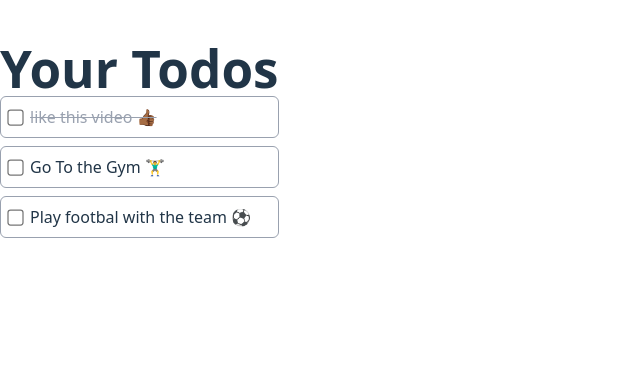
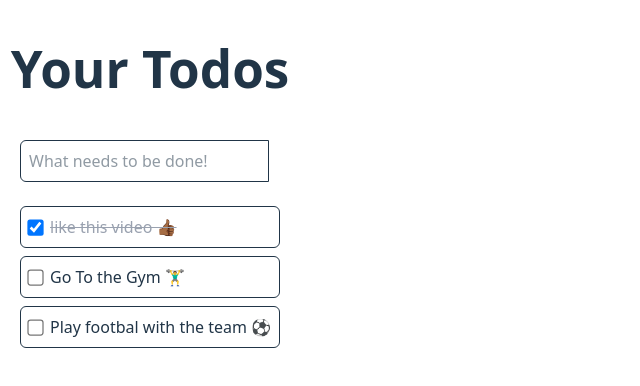
Before and after one commit to lievin219/react-projects, a React (Vite) app in the folder todo/todo-project/: page / in a window 1280 px wide. Shown: the top 386 px of the page, without its empty margins (0-640 px from the left). Built offline with nearby package versions, Linux system fonts and the light colour scheme.

Commit message:
added some changes in state updates

```diff
--- a/todo/todo-project/src/App.tsx
+++ b/todo/todo-project/src/App.tsx
@@ -1,20 +1,34 @@
-import {React} from 'react'
+import {React, useState} from 'react'
 import TodoItem from './components/TodoItem'
 
 import { mydata } from './datas/todo'
+import { AddToForm } from './components/AddToForm'
 
 function App() {
+
+   const [todos,setTodos]=useState(mydata)
+  function setTodoCompleted(id:number,completed:boolean){
+alert(`Todo with ${id} is now ${completed?"completed":" not completed"}`)
+setTodos((prevTodos) =>
+prevTodos.map(todo=>
+(todo.id===id?{...todo,completed}:todo)
+))
+  }
 
 
   return (
 
-      <main className='py-10  h-screen'>
+      <main className='py-10  h-screen space-y-6'>
 
         <h1 className='text-center font-bold text-3xl'>Your Todos</h1>
-        <div className='max-w-lg mx-auto'>
+        <div className='max-w-lg mx-auto p-5 space-y-6'>
+          <AddToForm/>
           <div className='space-y-2'>
-          {mydata.map(todo=>(
-            <TodoItem todo={todo}/>
+          {todos.map(todo=>(
+            <TodoItem
+            key={todo.id} todo={todo}
+
+            onCompletedChange={setTodoCompleted}/>
           ))
 
           }
--- /dev/null
+++ b/todo/todo-project/src/components/AddToForm.tsx
@@ -0,0 +1,9 @@
+import React from 'react'
+
+export const AddToForm = () => {
+  return (
+   <form action="">
+    <input type="text" placeholder='What needs to be done!' className='rounded-s-md grow border border-gray-50-400 p-2'/>
+   </form>
+  )
+}
--- a/todo/todo-project/src/components/TodoItem.tsx
+++ b/todo/todo-project/src/components/TodoItem.tsx
@@ -1,14 +1,15 @@
 import { Todo } from "../types/todo"
 
 interface TodoItemPros{
-    todo:Todo
+    todo:Todo;
+    onCompletedChange:(id:number,completed:boolean)=>void
 }
 
-export default function TodoItem({todo}:TodoItemPros){
+export default function TodoItem({todo,onCompletedChange}:TodoItemPros){
      return(
          <div>
-          <label className="flex items-center gap-2 border rounded-md p-2 border-gray-400 hover:bg-slate-50">
-            <input type="checkbox" className="scale-125"/>
+          <label className="flex items-center gap-2 border rounded-md p-2 ">
+            <input type="checkbox" className="scale-125"   checked={todo.completed} onChange={(e)=>onCompletedChange(todo.id,e.target.checked)}/>
             <span className={todo.completed?"line-through text-gray-400":""}>{todo.title}</span>
           </label>
          </div>
```
